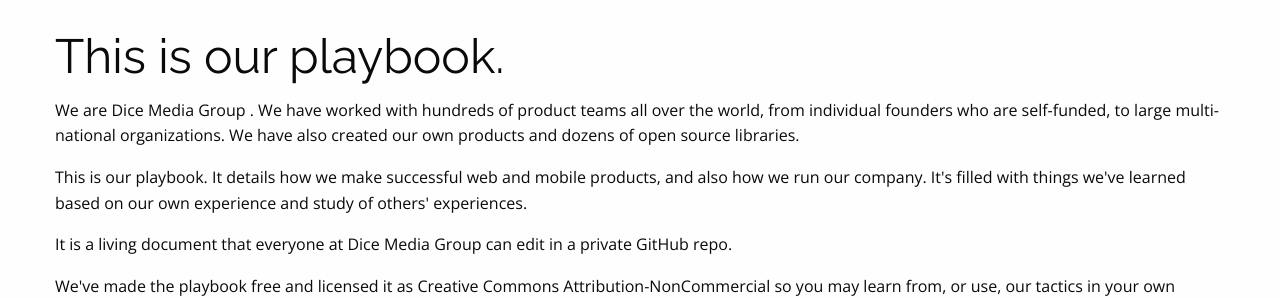
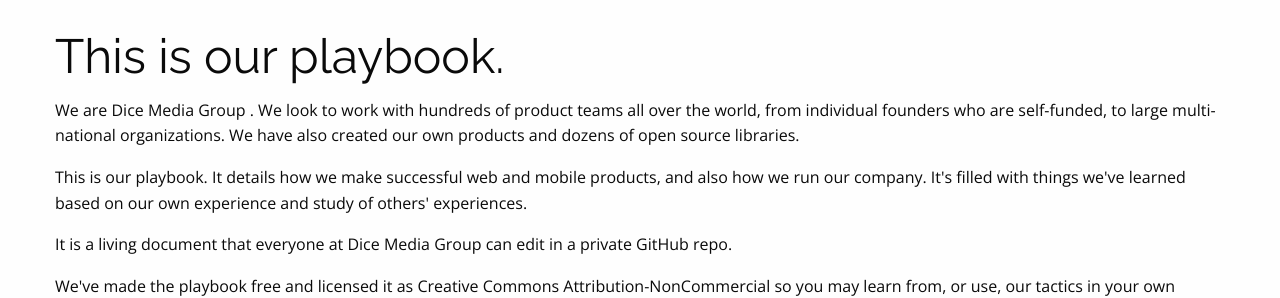
Before and after one commit to dice-media-group/dice-media-group.github.io, a Jekyll site: the page built from playbook/index.html, in a window 1280 px wide and 900 px high. Shown: the part 258-556 px from the top of the window. Built offline with Jekyll 4.4.1, drawn with Linux system fonts in a browser that asks for light colours; nearby versions of some CDN libraries.

Commit message:
CHANGE: language of playbook index

```diff
--- a/playbook/index.html
+++ b/playbook/index.html
@@ -16,7 +16,7 @@
 
 <div class="playbook-content-wrapper single-column-layout">
 <p>
-We are {{site.brand}} . We have worked with hundreds of product teams all over
+We are {{site.brand}} . We look to work with hundreds of product teams all over
 the world, from individual founders who are self-funded, to large
 multi-national organizations. We have also created our own products and
 dozens of open source libraries.
```
